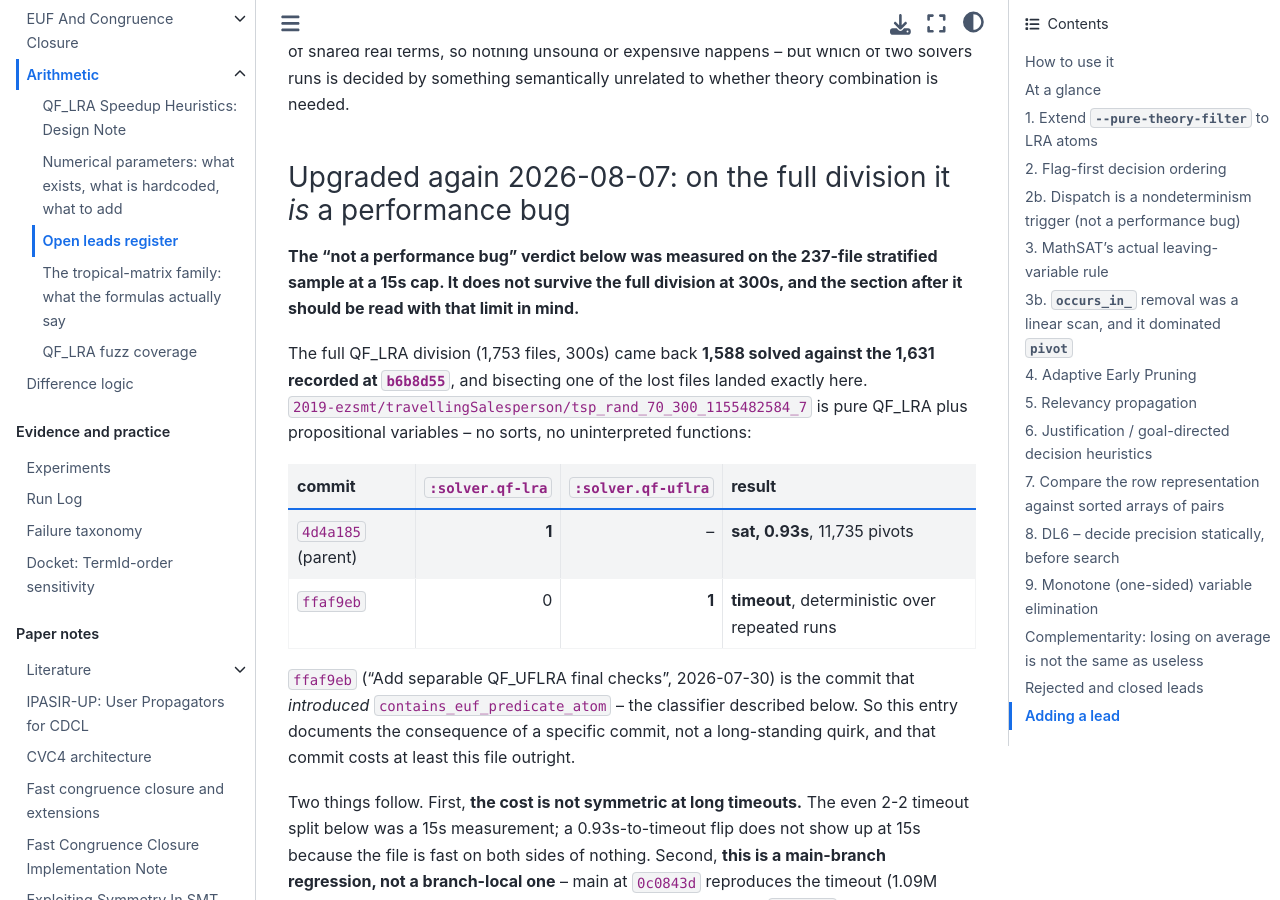
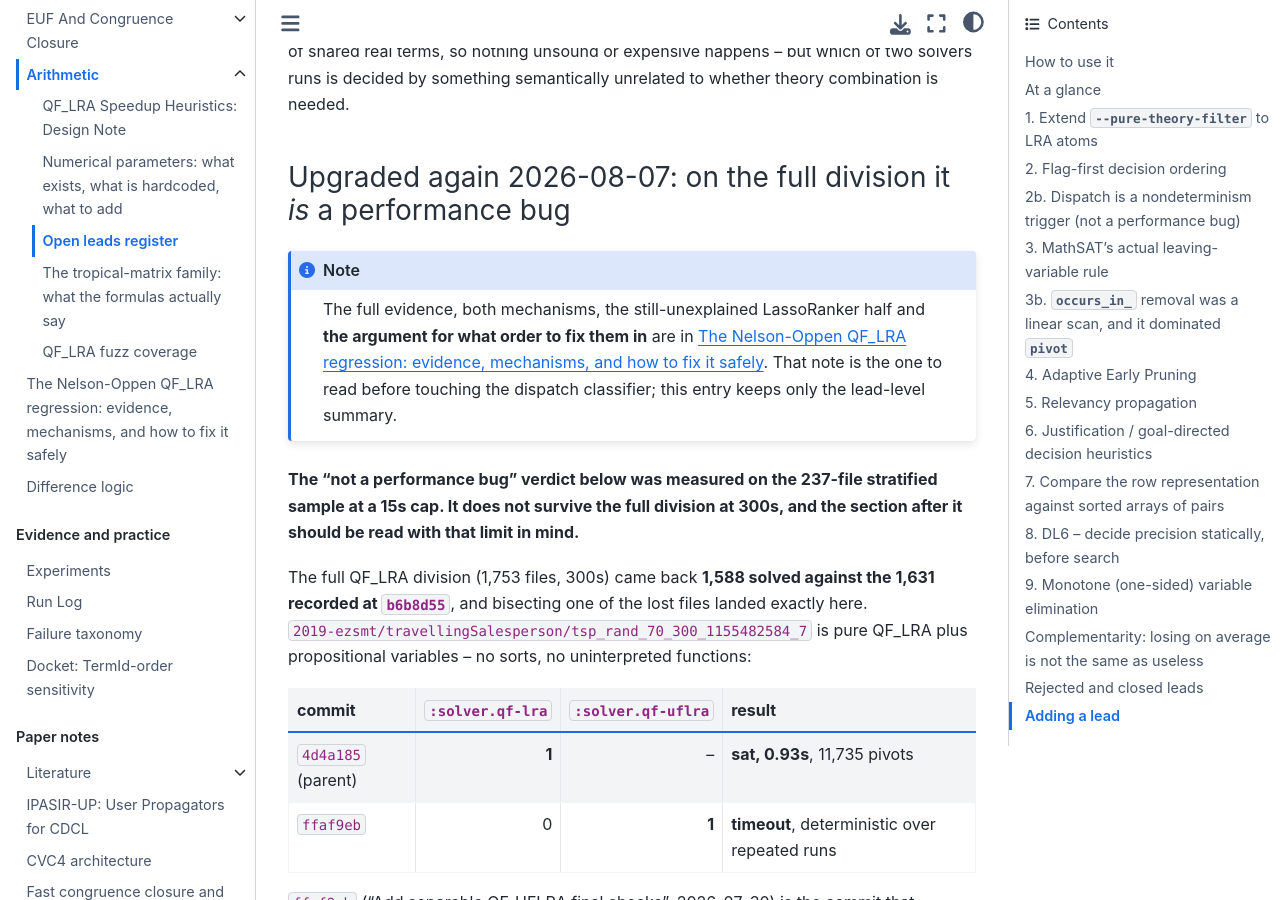
Before and after one commit to primo-solver/primo, a Jupyter Book: the page built from docs/open-leads.md, in a window 1280 px wide and 900 px high, scrolled down 6436 px. Built offline with Jupyter Book 1.0.4 settings and Sphinx 7.4.7 and the Sphinx Book theme 1.1.4, drawn with Linux system fonts in a browser that asks for light colours; part of the change alters nothing that is shown; some of the changed text lies outside the part shown.

Commit message:
Document the Nelson-Oppen QF_LRA regression and how to fix it safely
Main has lost 59 net files on the full division against b6b8d55, bisected
to 84336a2 -- the merge that brought theory_combination into main. The
evidence was scattered across run-log entries and lead 2b; this collects
it into a defect report about main, separate from the leads register
(ideas) and arithmetic.md (what is implemented).

Two mechanisms identified, and one not:

A. summarize_formula_features counts a Bool-sorted Constant -- a plain
   propositional variable -- as an EUF predicate, so any QF_LRA formula
   containing one dispatches to solve_qf_uf_lra. Also records a second
   over-trigger in the same function that was not previously noticed: a
   Bool equality sets has_equality, so (= p q) between propositional
   variables routes the same way. Fixing one and not the other achieves
   little.

B. is_euf_theory_atom repeats the same predicate, so the mixed path hands
   those variables to congruence closure: 39.4M merges on a file with zero
   sorts and zero functions with arguments, :no.mixed.euf-atoms exactly
   equal to its 7,352 Bool nullary declare-funs. NO itself is inert
   throughout (:no.interface.conflicts 0) -- the cost is starting an EUF
   engine for a formula with no EUF content, which is the framing that
   matters when deciding what to fix.

C. LassoRanker, 46 of the 61 losses, fits neither: the dispatch never
   flips, preprocessing is unchanged, and main does LESS tableau work
   while running 6.5x slower per online check call. Open, with the
   profiling step named.

The fix guidance is the point of the note. B is a safe change (SAT already
owns a propositional variable; cannot be unsound; does not move any file
between solvers) while A is a soundness boundary that perturbs which
program runs on much of the corpus -- so B goes first, and its falsifier
is stated in advance. Records the throw in the else branch as the trap
that turns B into UnsupportedInput if the third bucket is forgotten, and
warns against declaring victory when A and B are done, since they account
for 12 of 61 files.

Also records the four measurement traps hit while producing it: cluster
task density, bisecting across a branch merge whose history predates
QF_LRA support, reading the version banner as the answer, and comparing
against a pre-regression commit instead of the merge base.

Co-Authored-By: Claude Opus 5 <noreply@anthropic.com>

````diff
--- a/docs/_toc.yml
+++ b/docs/_toc.yml
@@ -28,6 +28,7 @@ parts:
           - file: open-leads
           - file: tropical-matrix-structure
           - file: fuzz-coverage-qf-lra
+      - file: nelson-oppen-qf-lra-regression
       - file: difference_logic
 
   - caption: Evidence and practice
--- /dev/null
+++ b/docs/nelson-oppen-qf-lra-regression.md
@@ -0,0 +1,260 @@
+# The Nelson-Oppen QF_LRA regression: evidence, mechanisms, and how to fix it safely
+
+Written 2026-08-07. Main has lost **59 net files** on the full SMT-LIB QF_LRA
+division against a commit from four days earlier, and the loss traces to the
+merge that brought the Nelson-Oppen / theory-combination work into main. This
+note collects the evidence, the two mechanisms identified so far, the one still
+unexplained, and -- the part that matters most -- **why the obvious fix is
+riskier than it looks**.
+
+It is deliberately separate from [](open-leads.md) (a register of *ideas*) and
+from [](arithmetic.md) (a description of what is *implemented*). This is a
+defect report about main.
+
+## What was measured
+
+Full division, 1,753 files, 300s, 40 shards, `--cpus-per-task=3`, all three
+runs on the same three nodes with the same split (jobs 118904, 120122, 120072).
+
+| | solved / 1753 | wrong | PAR2 |
+|---|---:|---:|---:|
+| `b6b8d55` (2026-08-03) | **1631** | 0 | 95,091 |
+| main `0c0843d` | **1572** | 0 | 136,330 |
+| branch `qflra-tropical-t1-propagation` | **1588** | 0 | 127,101 |
+
+- **main vs `b6b8d55`: gained 2, lost 61.** LassoRanker 46, 2019-ezsmt 12,
+  miplib 2, tropical-matrix 1.
+- **branch vs main: gained 16, lost 0**, PAR2 -9,229, median paired 0.94. All
+  16 gains are LassoRanker.
+
+**Zero wrong answers in all three runs.** This corpus carries
+`(set-info :status)`, so that is a real soundness check, not just cross-solver
+agreement. The regression is performance-only.
+
+Bisected (first-parent) to **`84336a2` "Merge remote-tracking branch
+'origin/main'"** -- 46 files, 14,392 insertions, introducing
+`src/smt/theory_combination.{cpp,hpp}`. Its first parent `38be7fd` is good.
+
+(mechanism-dispatch)=
+## Mechanism A: a propositional variable is treated as an EUF predicate
+
+`summarize_formula_features` (`src/smt/check_sat.cpp`):
+
+```cpp
+summary.has_euf_predicate =
+    (term.kind == core::TermKind::Application || term.kind == core::TermKind::Constant) &&
+    term.sort == terms.symbols().bool_sort();
+```
+
+and the dispatch:
+
+```cpp
+if ((has_equality || has_euf_predicate) && has_arithmetic) { ... solve_qf_uf_lra ... }
+```
+
+A `Constant` of sort `Bool` is **a plain propositional variable**. It has no
+arguments, so it can never participate in a congruence rule -- there is nothing
+for EUF to do with it. But it sets `has_euf_predicate`, and any QF_LRA formula
+containing one is routed to the mixed solver.
+
+Introduced by `ffaf9eb` "Add separable QF_UFLRA final checks" (2026-07-30),
+which added `contains_euf_predicate_atom` alongside this.
+
+**Measured, on `2019-ezsmt/travellingSalesperson/tsp_rand_70_300_1155482584_7`
+-- a file with zero sorts and zero functions with arguments:**
+
+| commit | `:solver.qf-lra` | `:solver.qf-uflra` | result |
+|---|---:|---:|---|
+| `4d4a185` (parent) | **1** | -- | **sat, 0.93s**, 11,735 pivots |
+| `ffaf9eb` | 0 | **1** | **timeout**, deterministic |
+
+**A second over-trigger in the same function**, not yet measured but visible in
+the code: `has_equality` is already refined so a plain *Real* equality does not
+set it, but a **Bool** equality does --
+
+```cpp
+if (!real_equality || summary.has_application_term) { summary.has_equality = true; }
+```
+
+so `(= p q)` between two propositional variables also routes a QF_LRA formula
+to the mixed path. Any fix to `has_euf_predicate` that ignores this leaves an
+equivalent trigger in place.
+
+(mechanism-euf-atoms)=
+## Mechanism B: those variables are then handed to congruence closure
+
+Routing to the mixed path would be merely wasteful if the mixed path treated
+propositional variables as propositional. It does not. `is_euf_theory_atom`
+repeats the same predicate:
+
+```cpp
+return (term.kind == core::TermKind::Application || term.kind == core::TermKind::Constant) &&
+       term.sort == terms.symbols().bool_sort();
+```
+
+and `solve_qf_uf_lra` splits every clausifier theory atom into exactly two
+buckets on it:
+
+```cpp
+if (is_euf_theory_atom(terms, atom.term))      { euf_atoms.push_back(atom); }
+else if (is_lra_theory_atom(terms, atom.term)) { lra_atoms.push_back(atom); }
+else { throw UnsupportedInput("unsupported mixed-theory atom"); }
+```
+
+**Consequence, measured on the same file:**
+
+| counter | pure path `4d4a185` | mixed path `ffaf9eb` |
+|---|---:|---:|
+| `:euf.checks` | 0 | 5,364 |
+| `:euf.incremental.merges` | 0 | **39,436,128** |
+| `:euf.incremental.terms` | 0 | 39,446,856 |
+| `:no.mixed.euf-atoms` | -- | **7,352** |
+| `:no.interface.conflicts` | -- | **0** |
+| `:sat.clauses` | 26,117 | 31,481 |
+
+The file declares **7,352 Bool-sorted nullary `declare-fun`s** -- and
+`:no.mixed.euf-atoms` is exactly 7,352. Every propositional variable goes to
+congruence closure, producing **39.4 million merges to decide nothing the SAT
+solver does not already own**.
+
+**This is the important framing.** Nelson-Oppen itself is not slow here and is
+not at fault: `:no.interface.conflicts` is 0 and every purification counter is
+zero. NO correctly no-ops, exactly as it should on a single-theory problem. The
+cost comes from starting an EUF engine for a formula with no EUF content.
+
+The pure QF_LRA path faces the same atoms and is fine, because it marks them
+`is_arithmetic = false` and skips them. The mixed path has no equivalent
+"neither theory owns this" bucket.
+
+(mechanism-unknown)=
+## Mechanism C: LassoRanker -- 46 of the 61 losses, still unexplained
+
+**Do not assume A and B explain the regression.** They explain the 12
+2019-ezsmt losses. The largest family does not fit them at all.
+
+On `LassoRanker/CooperatingT2/dropbuf.t2.c_Iteration3_Loop_4-pieceTemplate`
+(3.4 MB):
+
+| | answer | dispatch | pivots | decisions |
+|---|---|---|---:|---:|
+| `b6b8d55` | **sat, 13.0s** | `:solver.qf-lra 1` | 10,217 | 256,688 |
+| main `0c0843d` | timeout 150s | `:solver.qf-lra 1` | 3,793 | 190,089 |
+| branch HEAD | timeout 150s | `:solver.qf-lra 1` | 4,183 | 198,695 |
+
+- **The dispatch never flips** -- both sides run the pure LRA solver, so
+  Mechanism A is not involved and Mechanism B cannot be either.
+- **Not preprocessing**: `--preprocess-only` is 1.35s vs 1.42s.
+- **Not the tableau**: at a 45s cap main does 1,472 pivots and 1.66M
+  pivot-term-ops against `b6b8d55`'s 10,217 and 76.1M in 13s. The online
+  check-call rate falls from 13,976/s to 2,143/s *while the LRA work per call
+  shrinks*. Something outside the simplex is paid per check call.
+
+**Open question to answer next:** what runs per online check call on the *pure*
+QF_LRA path after `84336a2` that did not before? `perf` is unavailable in the
+current sandbox; use a `-pg` build or profile on the cluster.
+
+Interesting and unexplained: the `qflra-tropical-t1-propagation` branch
+recovers **16 LassoRanker files** relative to main without targeting any of
+this. Whatever the mechanism is, it interacts with tableau cost.
+
+(how-to-fix)=
+## How to fix this safely
+
+The obvious fix -- "stop treating a Bool `Constant` as an EUF predicate" --
+is correct in substance and **wrong to apply as a single edit in both places at
+once**. The two layers have different risk profiles.
+
+### The asymmetry that decides the order
+
+| | Mechanism A (dispatch) | Mechanism B (atom split) |
+|---|---|---|
+| what it decides | *which solver runs* | which theory owns an atom |
+| failure mode if too narrow | **unsoundness** -- a formula needing EUF is sent to a solver that cannot do EUF | none: SAT already owns a propositional variable |
+| failure mode if too wide | slow (today's bug) | slow (today's bug) |
+| perturbs search on other files | **yes, massively** | only on already-mixed files |
+
+**So fix B first.** It is where the 39.4M merges are, it cannot introduce
+unsoundness, and it does not change which solver runs on any file -- which
+means the change is measurable against a stable baseline. Fixing A first
+changes the dispatch for a large fraction of the corpus and makes every
+before/after comparison a comparison of two different solvers.
+
+### Fixing B: add the missing third bucket
+
+The trap is the `else` branch: it **throws**. Removing propositional variables
+from `euf_atoms` without adding somewhere for them to go turns a performance
+bug into `UnsupportedInput` on every affected file. The change is therefore:
+
+1. Recognise atoms that neither theory owns -- Bool-sorted `Constant`s with no
+   arguments, and Bool-sorted equalities over Bool -- as *propositional*.
+2. Give them a third bucket that is neither `euf_atoms` nor `lra_atoms`, and
+   confirm every downstream consumer tolerates an atom in neither list.
+   `shared_real_constants`, the interface-equality registry and the model
+   builder all iterate these vectors; each needs checking, not assuming.
+3. Mirror what the pure path already does (`is_arithmetic = false` and skip)
+   rather than inventing a new convention.
+
+**Falsifier, stated in advance:** on
+`tsp_rand_70_300_1155482584_7`, `:euf.incremental.merges` must drop from 39.4M
+to ~0 and `:no.mixed.euf-atoms` from 7,352 to ~0, with the answer unchanged. If
+merges stay high, the classification is not where the atoms are entering EUF
+and this analysis is wrong.
+
+### Fixing A: only after B, and measure it as a dispatch change
+
+Restrict `has_euf_predicate` to `Application` (arity >= 1) of sort Bool, and
+handle the Bool-equality trigger noted in [](#mechanism-dispatch) at the same
+time -- fixing one and leaving the other achieves little.
+
+**Before doing so, re-read [](open-leads.md)'s lead 2b.** The dispatch is a
+known nondeterminism trigger: a semantically irrelevant edit already flips
+which solver runs, and the flip is worth up to an order of magnitude in either
+direction. Consequences for the fix:
+
+- **The A/B is not a normal A/B.** Files that change path are being solved by a
+  different program, not a faster one. Report gained/lost per family, not just
+  PAR2.
+- **Err toward the mixed path when unsure.** A missed EUF obligation is a wrong
+  answer; an unnecessary mixed dispatch is only slow. If B is fixed first, the
+  cost of erring wide is much lower, which is another reason for that order.
+- **Fuzz it as a soundness change, not a performance change.** The QF_LRA model
+  fuzz gate on Slurm is the minimum; mutation fuzzers add and remove
+  declarations, so they exercise exactly this classifier.
+
+### What not to do
+
+- **Do not "fix" this by disabling NO on single-theory problems.** NO is
+  already inert here (`:no.interface.conflicts 0`). That would treat the
+  symptom's neighbour and leave the EUF engine running.
+- **Do not declare the regression fixed when A and B are done.** They account
+  for 12 of 61 lost files. [](#mechanism-unknown) is the larger half and is
+  independent.
+- **Do not benchmark a fix against `b6b8d55`.** That is a pre-regression
+  commit, not the merge base. Compare against the commit the fix is built on;
+  this note exists partly because that mistake was made once already and made a
+  main-side loss look branch-side.
+- **Do not merge a fix on one instance's evidence.** Both mechanisms here were
+  found on single files and confirmed on the corpus afterwards. The corpus step
+  is what turned "1588 vs 1631, we regressed" into "+16 / -0 against the merge
+  base".
+
+## Measurement traps hit while producing this note
+
+Recorded because each cost real time and each would recur.
+
+- **Task density on the cluster.** The first division run put 67 tasks on one
+  56-core node alongside another user's array, giving a 1.31x median slowdown
+  that looked like a code regression. Re-running spread over three nodes with
+  `--cpus-per-task=3` moved the result by 4 files -- so contention was *not*
+  the cause, but the run was uninterpretable until it was excluded. Match task
+  density to the baseline run.
+- **Bisecting across a branch merge.** Main contains merge commits from the
+  Nelson-Oppen branch whose own history predates QF_LRA support; those commits
+  answer `unsupported logic: QF_LRA`. A bisect script that treats "no answer"
+  as *bad* converges on nonsense -- twice, here, both times onto a docs-only
+  commit. Use `git bisect --first-parent` **and** exit 125 on unsupported /
+  no-answer.
+- **Reading the version banner as the answer.** Without `--quiet` the first
+  line of output is `primo git <sha> ...`, not `sat`. A test script using
+  `head -1` marks every commit bad.
+- **Comparing against the wrong baseline.** See "what not to do" above.
--- a/docs/open-leads.md
+++ b/docs/open-leads.md
@@ -190,6 +190,14 @@ decided by something semantically unrelated to whether theory combination is
 needed.
 
 ### Upgraded again 2026-08-07: on the full division it *is* a performance bug
+
+```{note}
+The full evidence, both mechanisms, the still-unexplained LassoRanker half and
+**the argument for what order to fix them in** are in
+[](nelson-oppen-qf-lra-regression.md). That note is the one to read before
+touching the dispatch classifier; this entry keeps only the lead-level summary.
+```
+
 
 **The "not a performance bug" verdict below was measured on the 237-file
 stratified sample at a 15s cap. It does not survive the full division at
````
